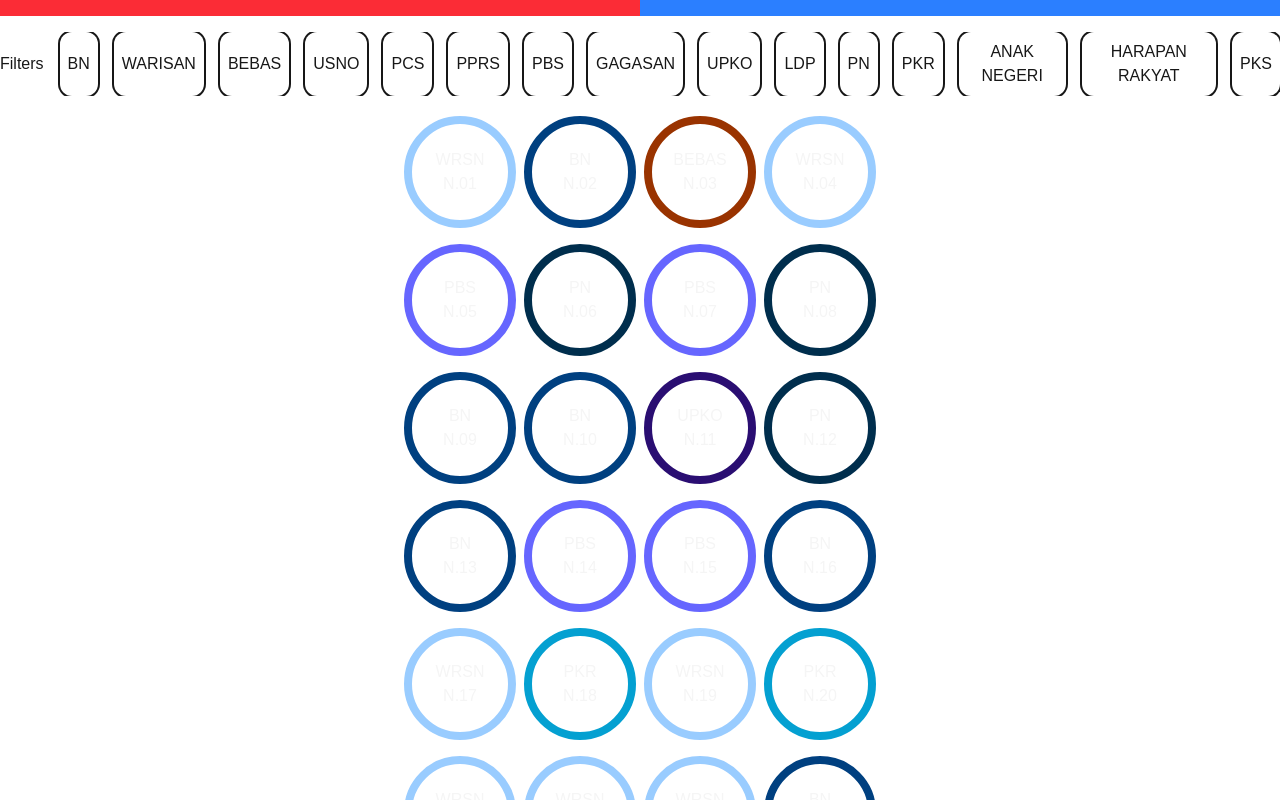
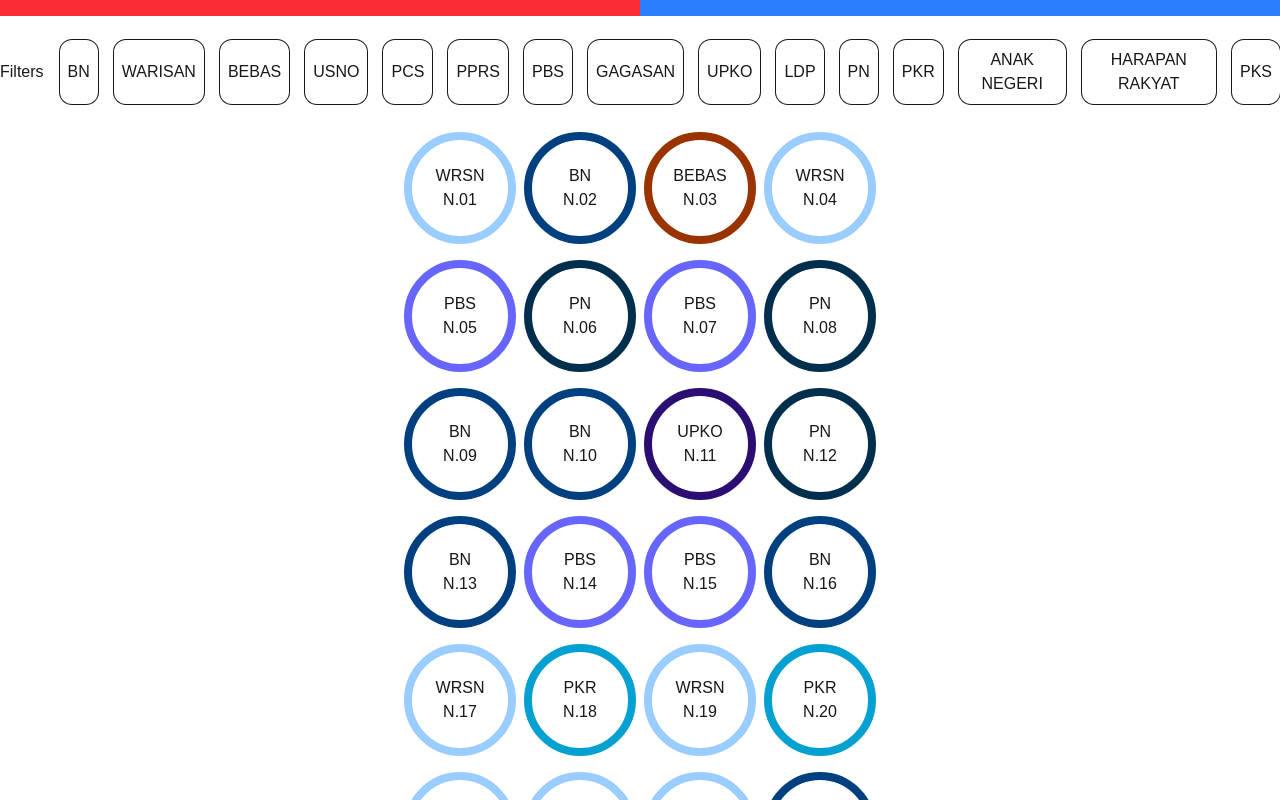
Before and after one commit to supmir/election, a Next.js app: page / in a window 1280 px wide. Shown: the top 800 px of the page. Built offline with nearby package versions, Linux system fonts and the light colour scheme.

Commit message:
Light mode colors

```diff
--- a/components/display.tsx
+++ b/components/display.tsx
@@ -67,7 +67,8 @@
         <div className="flex gap-4 col-span-6 mx-auto w-full overflow-x-auto">
             <div className="my-auto">Filters</div>
             {allParties.map((partyCode, i) => <button key={i}
-                className={`ring-2 p-2 rounded-xl ${filters.parties.includes(partyCode) && "bg-white text-black"}`}
+                // className={`my-2 ring-foreground ring-2 p-2 rounded-xl ${filters.parties.includes(partyCode) && "bg-foreground text-background"}`}
+                className={`my-2 ring-foreground p-2 rounded-xl ${filters.parties.includes(partyCode) ? "bg-neutral-400" : "ring-1"}`}
                 onClick={() => {
                     let parties = [...filters.parties];
                     const index = parties.indexOf(partyCode);
--- a/components/seatCircle.tsx
+++ b/components/seatCircle.tsx
@@ -31,7 +31,7 @@
             initial={{ scale: 0 }}
             animate={{ scale: 1 }}
             style={{ borderColor: color || "#fff", borderWidth: "8px" }}
-            className={`rounded-full h-full w-full flex text-neutral-100`}
+            className={`rounded-full h-full w-full flex`}
         >
 
             <div className="m-auto flex flex-col">
```
